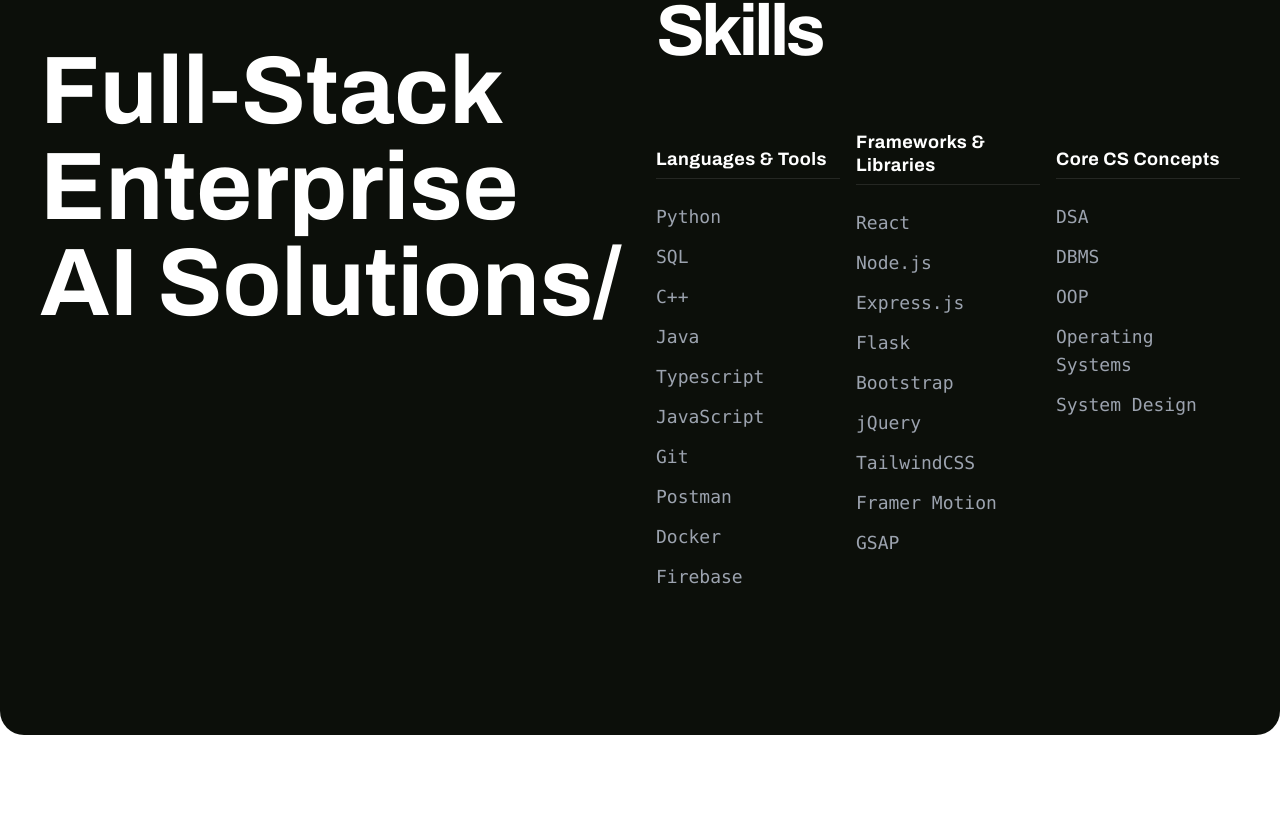
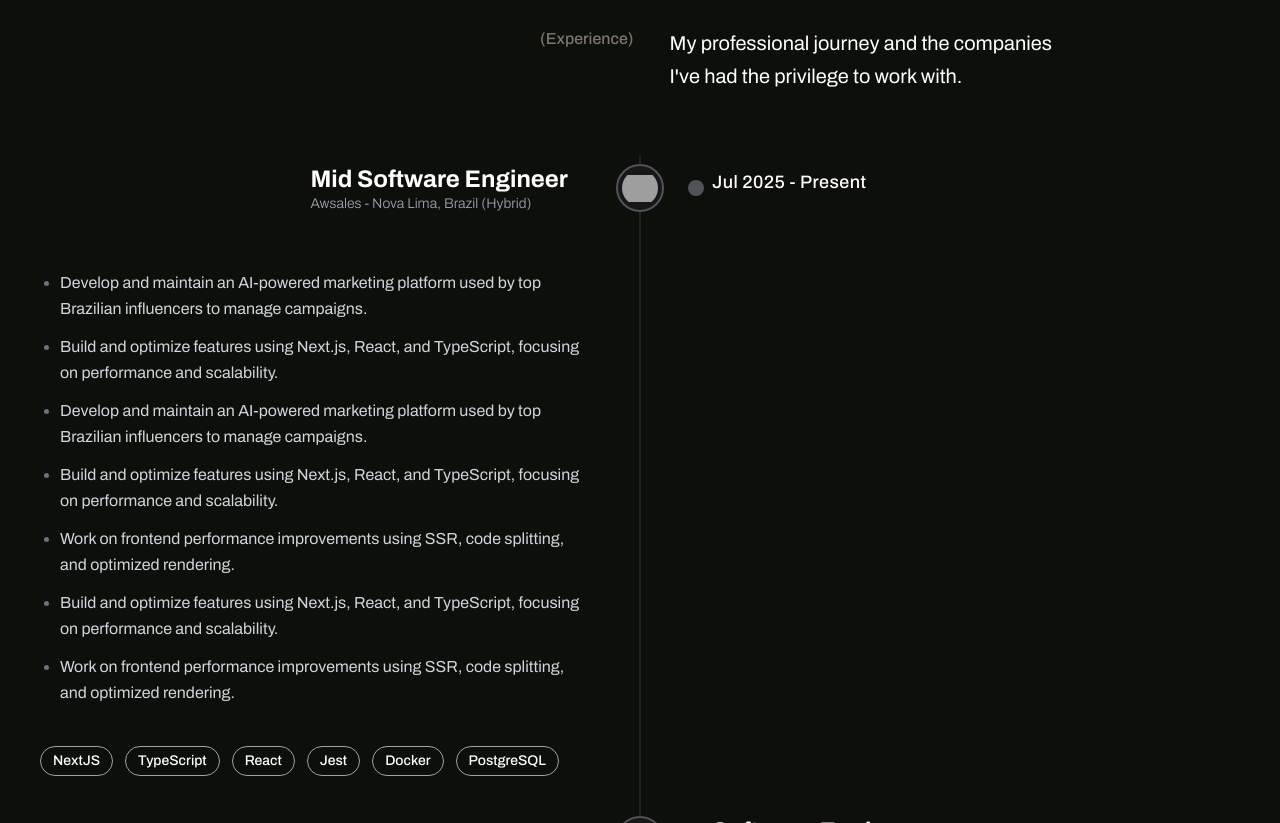
Before and after one commit to shujabakhtiar/shuja-portfolio, a Vue app: page / in a window 1280 px wide. Shown: the part 1797-2620 px from the top of the page. Built offline with nearby package versions, Linux system fonts and the light colour scheme; grey boxes are pictures that could not be loaded; a web font is replaced by a local one.

Commit message:
scroll perfection

```diff
--- a/src/components/sections/ExperienceSection.vue
+++ b/src/components/sections/ExperienceSection.vue
@@ -67,6 +67,8 @@ export default {
         activeIndex: 0,
         bodyRefs: [],
         observer: null,
+        lastScrollY: 0,
+        isScrollingDown: true,
         experienceList: [
            {
             id: 1,
@@ -127,15 +129,23 @@ export default {
     },
     mounted() {
         this.setupObserver();
+        window.addEventListener('scroll', this.handleScroll);
+        this.lastScrollY = window.scrollY;
     },
     beforeUnmount() {
         if (this.observer) {
             this.observer.disconnect();
         }
+        window.removeEventListener('scroll', this.handleScroll);
     },
     methods: {
         setBodyRef(el, index) {
             if (el) this.bodyRefs[index] = el;
+        },
+        handleScroll() {
+            const currentScrollY = window.scrollY;
+            this.isScrollingDown = currentScrollY > this.lastScrollY;
+            this.lastScrollY = currentScrollY;
         },
         setupObserver() {
             const options = {
@@ -150,11 +160,20 @@ export default {
             this.observer = new IntersectionObserver((entries) => {
                 entries.forEach(entry => {
                     if (entry.isIntersecting) {
+                        let index = -1;
                         if (entry.target === this.$refs.endMarker) {
-                            this.activeIndex = this.experienceList.length;
+                            index = this.experienceList.length;
                         } else {
-                            const index = this.bodyRefs.findIndex(ref => ref === entry.target);
-                            if (index !== -1) {
+                            index = this.bodyRefs.findIndex(ref => ref === entry.target);
+                        }
+
+                        if (index !== -1) {
+                            // Only update activeIndex if it aligns with scroll direction
+                            // Shrinking (increasing activeIndex) should only happen when scrolling DOWN
+                            // Growing (decreasing activeIndex) should only happen when scrolling UP
+                            if (this.isScrollingDown && index > this.activeIndex) {
+                                this.activeIndex = index;
+                            } else if (!this.isScrollingDown && index < this.activeIndex) {
                                 this.activeIndex = index;
                             }
                         }
--- a/src/components/sections/ProjectsSection.vue
+++ b/src/components/sections/ProjectsSection.vue
@@ -5,7 +5,7 @@
             <div
                 class="absolute w-full h-96 lg:h-48 pointer-events-none transition-all duration-300 ease-out z-10"
                 :class="hoveredIndex !== null ? 'opacity-100' : 'opacity-0'"
-                :style="{ top: `${hoveredIndex * 24}rem` }"
+                :style="{ top: `${hoveredIndex * 12}rem` }"
             >
                 <div class="absolute top-0 left-0 w-8 h-8 border-t-2 border-l-2 border-gray-500"></div>
                 <div class="absolute top-0 right-0 w-8 h-8 border-t-2 border-r-2 border-gray-500"></div>
--- a/src/pages/HomePage.vue
+++ b/src/pages/HomePage.vue
@@ -26,8 +26,8 @@ export default {
         TopNavBar,
         HeroSection,
         AboutSection,
-        //ExperienceSection,
-        //ProjectsSection,
+        ExperienceSection,
+        ProjectsSection,
         ArsenalSection,
         ContactSection,
     },
```
